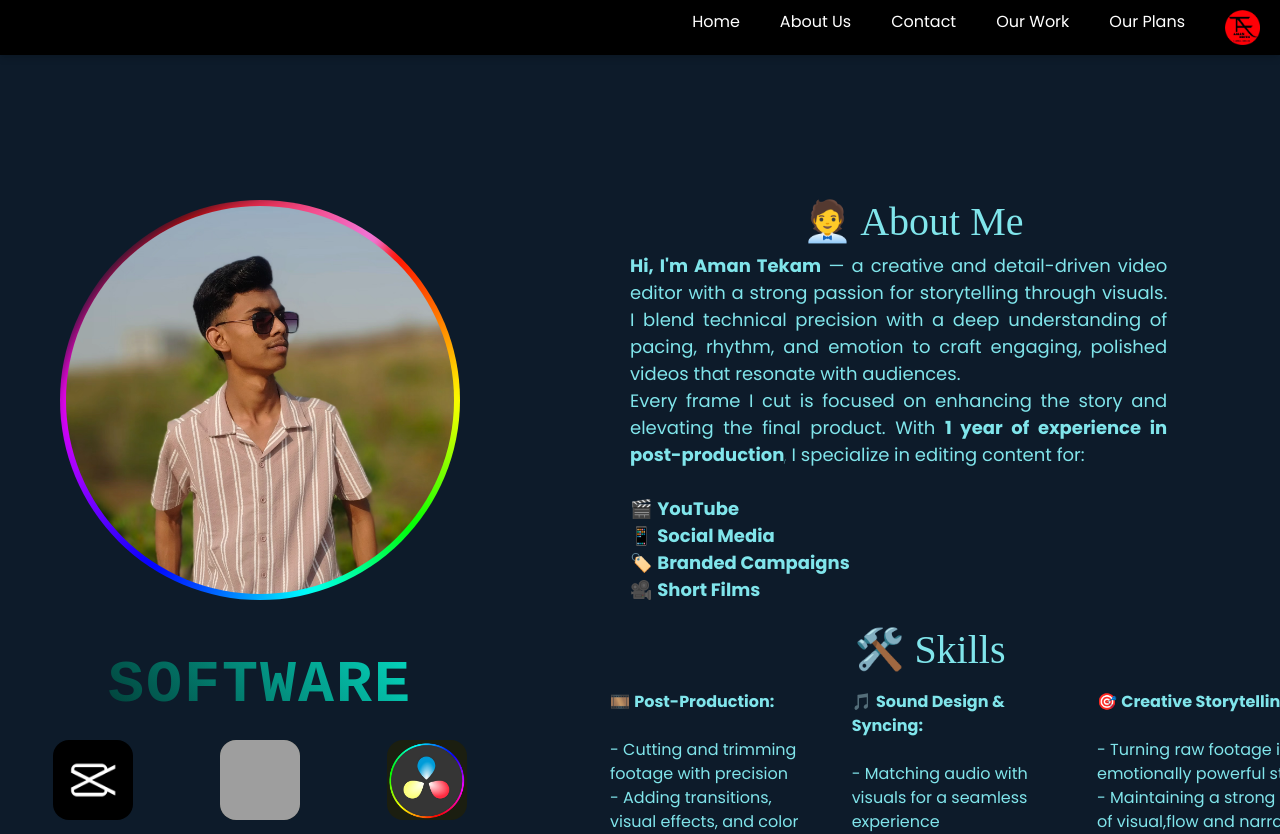
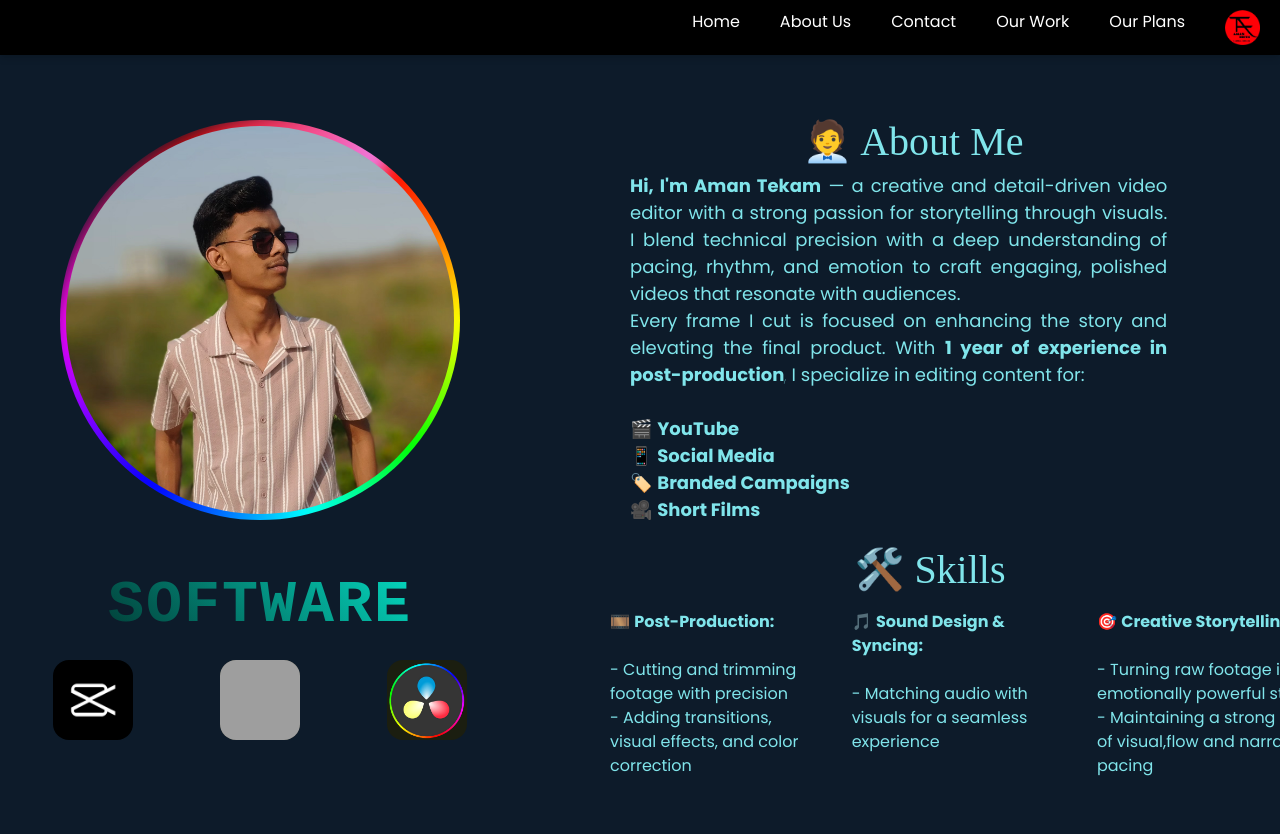
Before and after one commit to Ksoni-2311/PortFolio, a React (Vite) app: page / in a window 1280 px wide. Shown: the top 834 px of the page. Built offline with nearby package versions, Linux system fonts and the light colour scheme; grey boxes are pictures that could not be loaded; a web font is replaced by a local one.

Commit message:
all is well and now its the final change 2

```diff
--- a/src/components/home.css
+++ b/src/components/home.css
@@ -377,7 +377,7 @@ background: linear-gradient(45deg, #000 ,#05e4ca,#e8e8e8);
     flex-direction: row;
     gap: 120px;
     padding: 60px;
-    margin-top: 80px;
+    margin-top: 0px;
   }
 
   .editor-pic-box {
```
